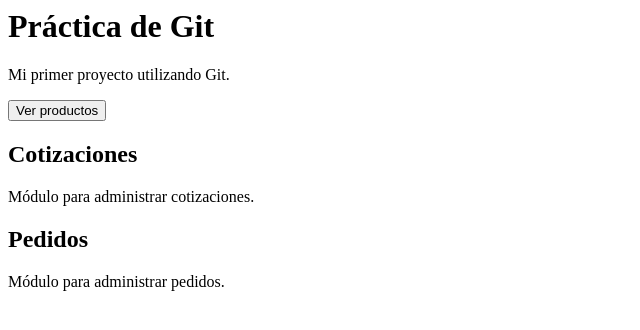
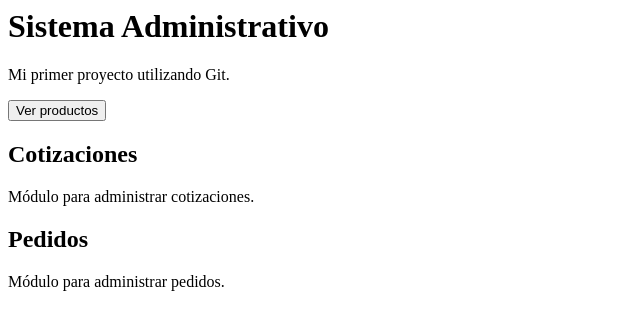
Before and after one commit to Gabriel-Shakur/practica-git, a plain HTML site: page index.html in a window 1280 px wide. Shown: the whole page, without its empty margins (0-640 px from the left). Drawn offline with Linux system fonts and the light colour scheme.

Commit message:
Actualizar título principal

```diff
--- a/index.html
+++ b/index.html
@@ -1,4 +1,4 @@
-<h1>Práctica de Git</h1>
+<h1>Sistema Administrativo</h1>
 <p>Mi primer proyecto utilizando Git.</p>
 <button>Ver productos</button>
 
```
